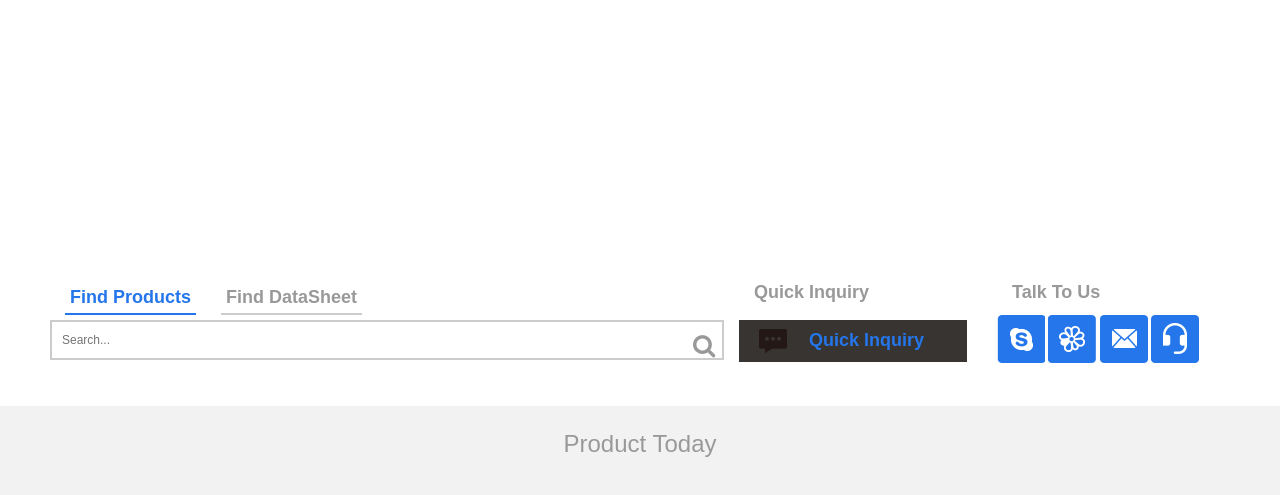
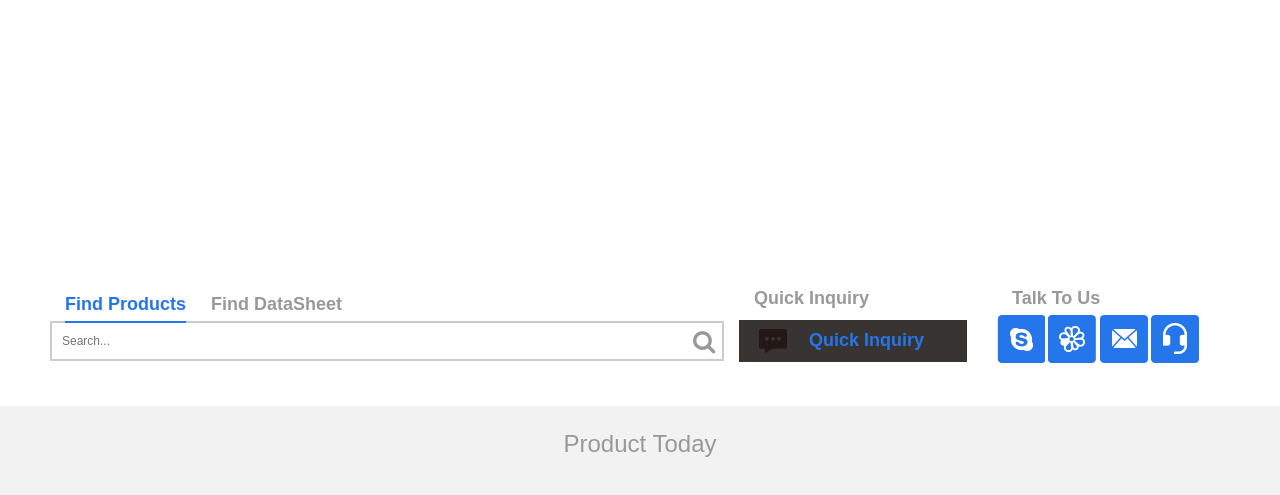
Before and after one commit to zhoums/digimall_front_top, a plain HTML site: page index.html in a window 1280 px wide. Shown: the part 249-744 px from the top of the page. Drawn offline with Linux system fonts and the light colour scheme.

Commit message:
edit0030

```diff
--- a/static/css/index.less
+++ b/static/css/index.less
@@ -729,11 +729,13 @@ h2
         flex-wrap: wrap;
         position: relative;
         .title {
+            height: 33px;
+            line-height: 33px;
+            margin: 6px 0 -5px 0;
             span{
                 color: @grayFont;
                 font-size: 18px;
                 position: relative;
-                padding: 5px;
                 margin-left: 25px;
                 font-weight: 600;
                 cursor: pointer;
@@ -762,7 +764,7 @@ h2
             width: 40px;
             height: 40px;
             right: 0px;
-            bottom: 0px;
+            bottom: 4px;
             background: url('/static/img/btn-search.png') center center no-repeat;
         }
     }
@@ -775,6 +777,7 @@ h2
         .title {
             width: 100%;
             height: 33px;
+            line-height: 33px;
             span{
                 color: @grayFont;
                 font-size: 18px;
@@ -806,6 +809,7 @@ h2
         .title {
             width: 100%;
             height: 33px;
+            line-height: 33px;
             span{
                 color: @grayFont;
                 font-size: 18px;
--- a/static/js/config.js
+++ b/static/js/config.js
@@ -84,7 +84,7 @@ require.config({
  window['_c'] = {
     "basePath": "./",
     "path": "/bmall/icsugo/",
-    "websiteName": "ICSUGO",
+    "websiteName": "TOP",
     // "webuploaderSwf": "./js/vendor/webuploader/Uploader.swf",
     "ENV": "dev"
 }
```
Also changed, not shown: static/css/index.css.
